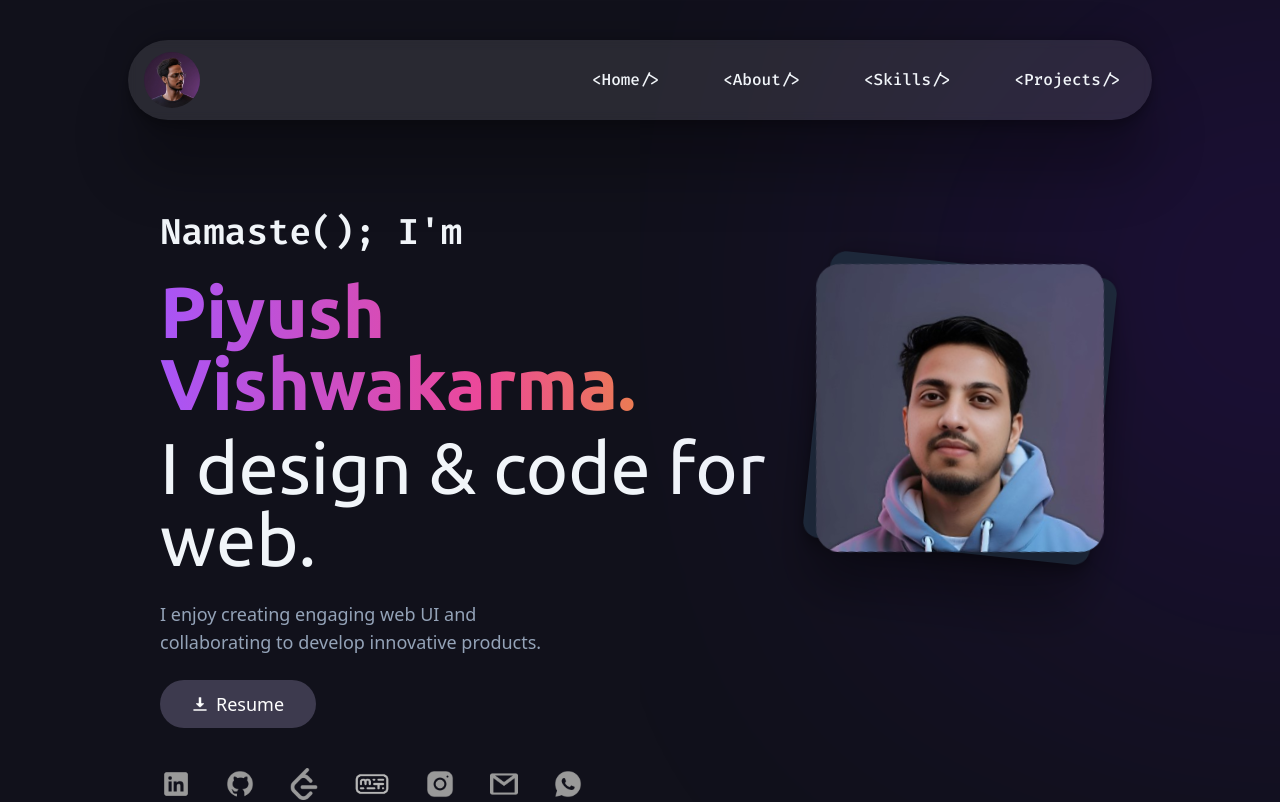
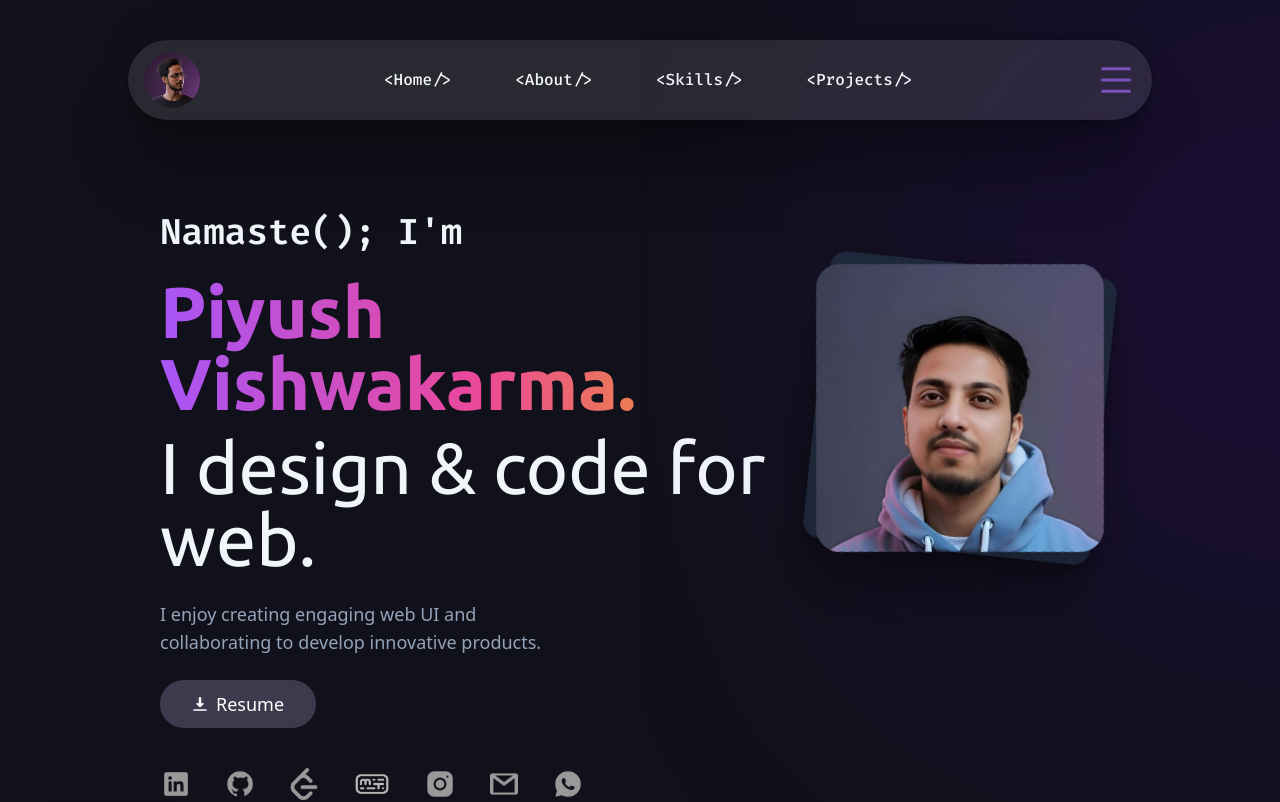
Before and after one commit to PiyushDev01/Portfolio, a React (Vite) app: page / in a window 1280 px wide. Shown: the top 802 px of the page. Built offline with nearby package versions, Linux system fonts and the light colour scheme.

Commit message:
menu icon changed

```diff
--- a/src/component/Nav.jsx
+++ b/src/component/Nav.jsx
@@ -1,7 +1,7 @@
 import React, { useState } from "react";
 import "./nav.css";
-import profile from "../assets/profile1.png"
-import menu from "../assets/menu.png"
+import profile from "../assets/profile1.png";
+import menu from "../assets/menu.png";
 
 function Nav() {
   const [toggle, settoggle] = useState(false);
@@ -9,13 +9,13 @@ function Nav() {
   const handletoggle = () => {
     settoggle(!toggle);
   };
-//   bg-[#11111b]
+  //   bg-[#11111b]
   return (
     <>
       <div className="flex flex-col fixed items-center justify-center w-full md:h-[10rem] mt-10 md:mt-0  z-20">
         <div
           id="nav"
-          className=  " bg-white/10 backdrop-blur-sm h-2/4 rounded-full w-4/5 flex flex-row items-center px-[1rem] justify-between"
+          className=" bg-white/10 backdrop-blur-sm h-2/4 rounded-full w-4/5 flex flex-row items-center px-[1rem] justify-between"
         >
           <img
             src={profile}
@@ -23,28 +23,60 @@ function Nav() {
             className="bg-slate-500 w-12 my-2 md:my-0 md:w-[3.5rem] md:h-[3.5rem] rounded-full"
           ></img>
           <ul className="hidden md:flex flex-row gap-16 px-4 font-fira text-slate-100 font-medium">
-            <a href="#Home"><li className=" transition-all cursor-pointer">{"<Home/>"}</li></a>
-            <a href="#About"><li className=" transition-all cursor-pointer">{"<About/>"}</li></a>
-           <a href="#Skills"><li className=" transition-all cursor-pointer">{"<Skills/>"}</li></a>
-           <a href="#Projects"><li className=" transition-all cursor-pointer">{"<Projects/>"}</li></a>
+            <a href="#Home">
+              <li className=" transition-all cursor-pointer">{"<Home/>"}</li>
+            </a>
+            <a href="#About">
+              <li className=" transition-all cursor-pointer">{"<About/>"}</li>
+            </a>
+            <a href="#Skills">
+              <li className=" transition-all cursor-pointer">{"<Skills/>"}</li>
+            </a>
+            <a href="#Projects">
+              <li className=" transition-all cursor-pointer">
+                {"<Projects/>"}
+              </li>
+            </a>
           </ul>
-          <img
+          {/* <img
             src={menu}
             id="menu"
             onClick={handletoggle}
             className="w-[2.5rem] md:hidden h-[2.5rem] rounded-full"
-          ></img>
+          ></img> */}
+
+          <div id="menuToggle" className=" scale-75"  >
+            <input id="checkbox" type="checkbox" onClick={handletoggle} />
+            <label className="toggle" for="checkbox">
+              <div className="bar bar--top"></div>
+              <div className="bar bar--middle"></div>
+              <div className="bar bar--bottom"></div>
+            </label>
+          </div>
         </div>
+
+        {/* navbar for mobile view */}
         <div
           id="mobnav"
           style={{ height: toggle ? "320px" : "0px" }}
           className=" overflow-hidden  flex items-center justify-center  transition-all -z-10 rounded-b-[3rem] md:hidden top-[2rem] absolute w-4/5 bg-white/5 backdrop-blur-sm"
         >
-          <ul onClick={handletoggle} className="flex items-center justify-center gap-8 flex-col font-fira text-slate-50 text-lg ">
-            <a href="#Home"><li>{"<Home/>"}</li></a>
-            <a href="#About"><li>{"<About/>"}</li></a>
-            <a href="#Skills"><li>{"<Skills/>"}</li></a>
-            <a href="#Projects"><li>{"<Projects/>"}</li></a>
+          <ul
+            onClick={handletoggle}
+            className="flex items-center justify-center gap-8 flex-col font-fira text-slate-50 text-lg "
+          >
+            <a href="#Home">
+              <li>{"<Home/>"}</li>
+            </a>
+            <a href="#About">
+              <li>{"<About/>"}</li>
+            </a>
+            <a href="#Skills">
+              <li>{"<Skills/>"}</li>
+            </a>
+            <a href="#Projects">
+              <li>{"<Projects/>"}</li>
+            </a>
           </ul>
         </div>
       </div>
--- a/src/component/nav.css
+++ b/src/component/nav.css
@@ -6,3 +6,70 @@ li:hover{
     box-shadow: rgba(0, 0, 0, 0.25) 0px 54px 55px, rgba(0, 0, 0, 0.12) 0px -12px 30px, rgba(0, 0, 0, 0.12) 0px 4px 6px, rgba(0, 0, 0, 0.17) 0px 12px 13px, rgba(0, 0, 0, 0.09) 0px -3px 5px;
 
 }
+
+
+/* designing for menu bar */
+
+/* From Uiverse.io by vk-uiux */
+#checkbox {
+    display: none;
+  }
+
+  .toggle {
+    position: relative;
+    width: 40px;
+    cursor: pointer;
+    margin: auto;
+    display: block;
+    height: calc(4px * 3 + 11px * 2);
+  }
+
+  .bar {
+    position: absolute;
+    left: 0;
+    right: 0;
+    height: 4px;
+    border-radius: calc(4px / 2);
+    background: #7b52b9;
+    color: inherit;
+    opacity: 1;
+    transition: none 0.35s cubic-bezier(.5,-0.35,.35,1.5) 0s;
+  }
+
+  /***** Tornado Animation *****/
+
+  .bar--top {
+    bottom: calc(50% + 11px + 4px/ 2);
+    transition-property: bottom,transform;
+    transition-delay: calc(0s + 0.35s) * .6;
+  }
+
+  .bar--middle {
+    top: calc(50% - 4px/ 2);
+    transition-property: opacity,transform;
+    transition-delay: calc(0s + 0.35s * .3);
+  }
+
+  .bar--bottom {
+    top: calc(50% + 11px + 4px/ 2);
+    transition-property: top,transform;
+    transition-delay: 0s;
+  }
+
+  #checkbox:checked + .toggle .bar--top {
+    transform: rotate(-135deg);
+    transition-delay: 0s;
+    bottom: calc(50% - 4px/ 2);
+  }
+
+  #checkbox:checked + .toggle .bar--middle {
+    opacity: 0;
+    transform: rotate(-135deg);
+    transition-delay: calc(0s + 0.35s * .3);
+  }
+
+  #checkbox:checked + .toggle .bar--bottom {
+    top: calc(50% - 4px/ 2);
+    transform: rotate(-225deg);
+    transition-delay: calc(0s + 0.35s * .6);
+  }
```
